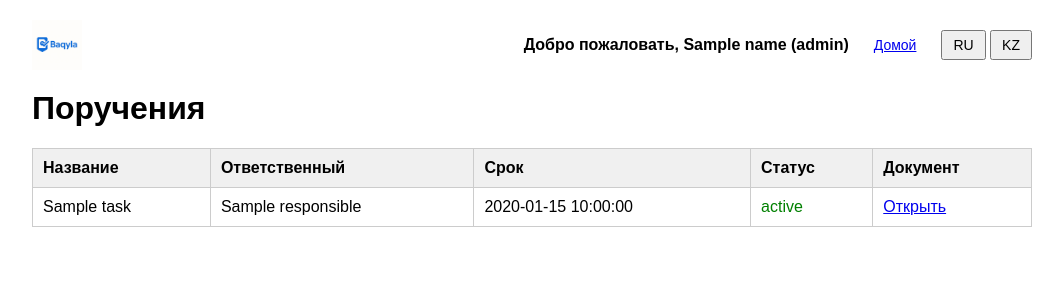
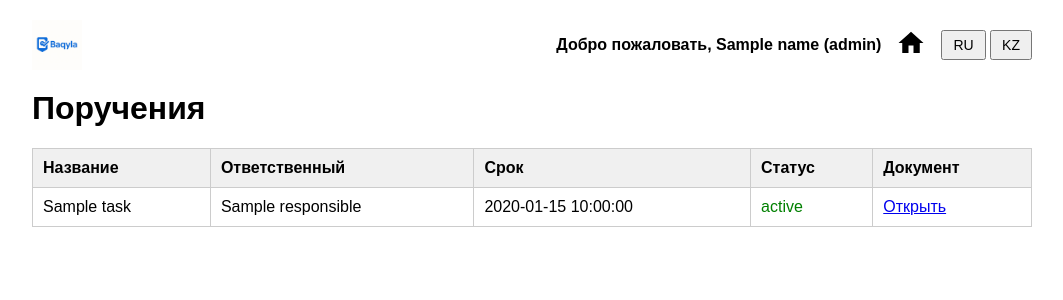
Before and after one commit to Nurzhan-dev/mvp-Baqyla, a Python web app: template templates/index.html in a window 1280 px wide. Shown: the top 300 px of the page, without its empty margins (108-1171 px from the left). Run offline with Jinja, Linux system fonts and the light colour scheme; the template is opened without the code that fills it: most values are stand-ins (such as "Sample title", 1, 10 or a date in 2020).

Commit message:
Update index.html

```diff
--- a/templates/index.html
+++ b/templates/index.html
@@ -97,8 +97,11 @@
                 Добро пожаловать, {{ name }} ({{ role }})
             </div>
 
-            <a href="/" class="home-button">Домой</a>
-
+            <a href="/logout" title="Выход">
+        <svg xmlns="http://www.w3.org/2000/svg" height="30" viewBox="0 0 24 24" fill="black">
+            <path d="M10 20v-6h4v6h5v-8h3L12 3 2 12h3v8z"/>
+        </svg>
+    </a>
             <div class="lang-switch">
                 <button onclick="setLang('ru')">RU</button>
                 <button onclick="setLang('kz')">KZ</button>
```
